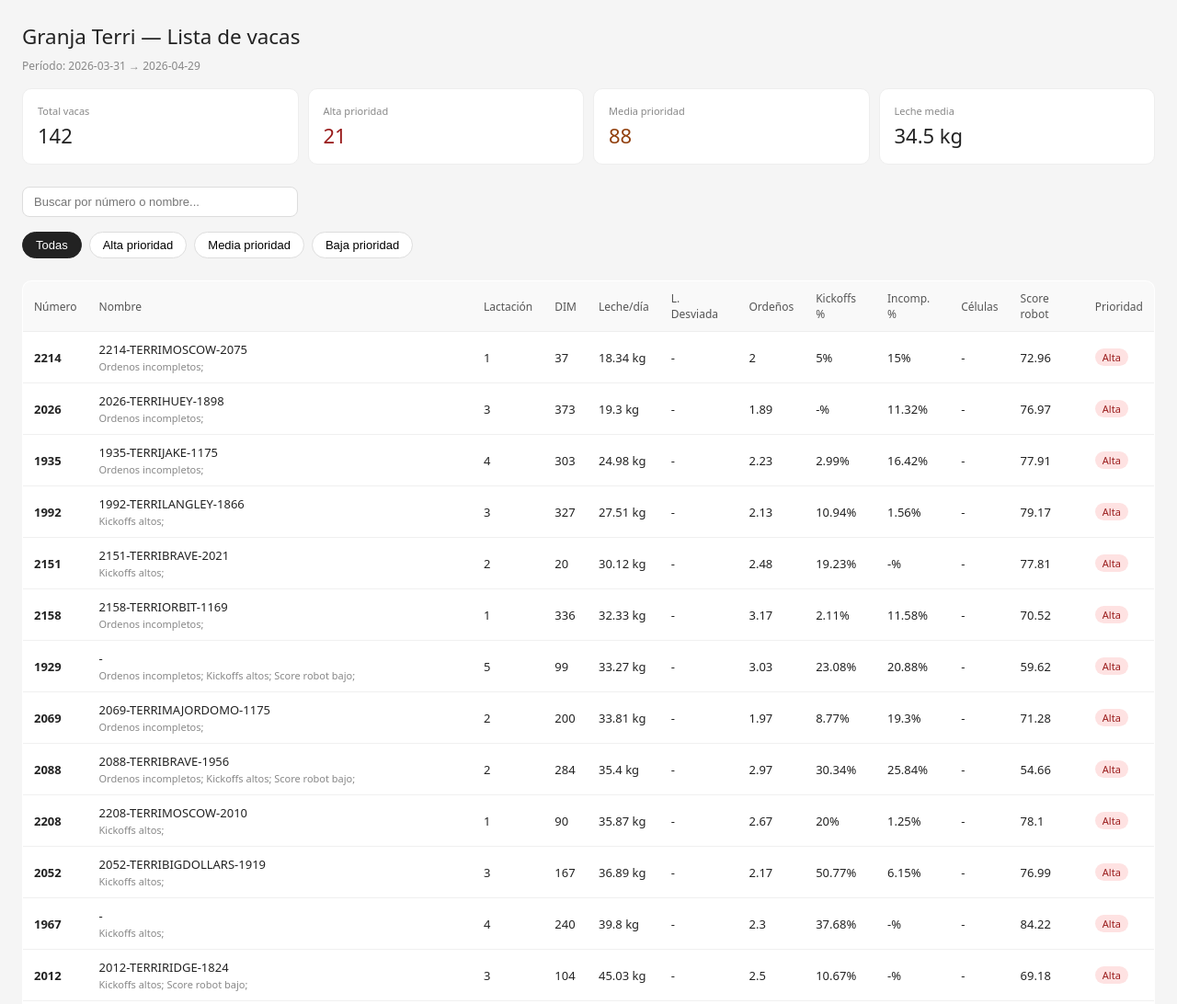
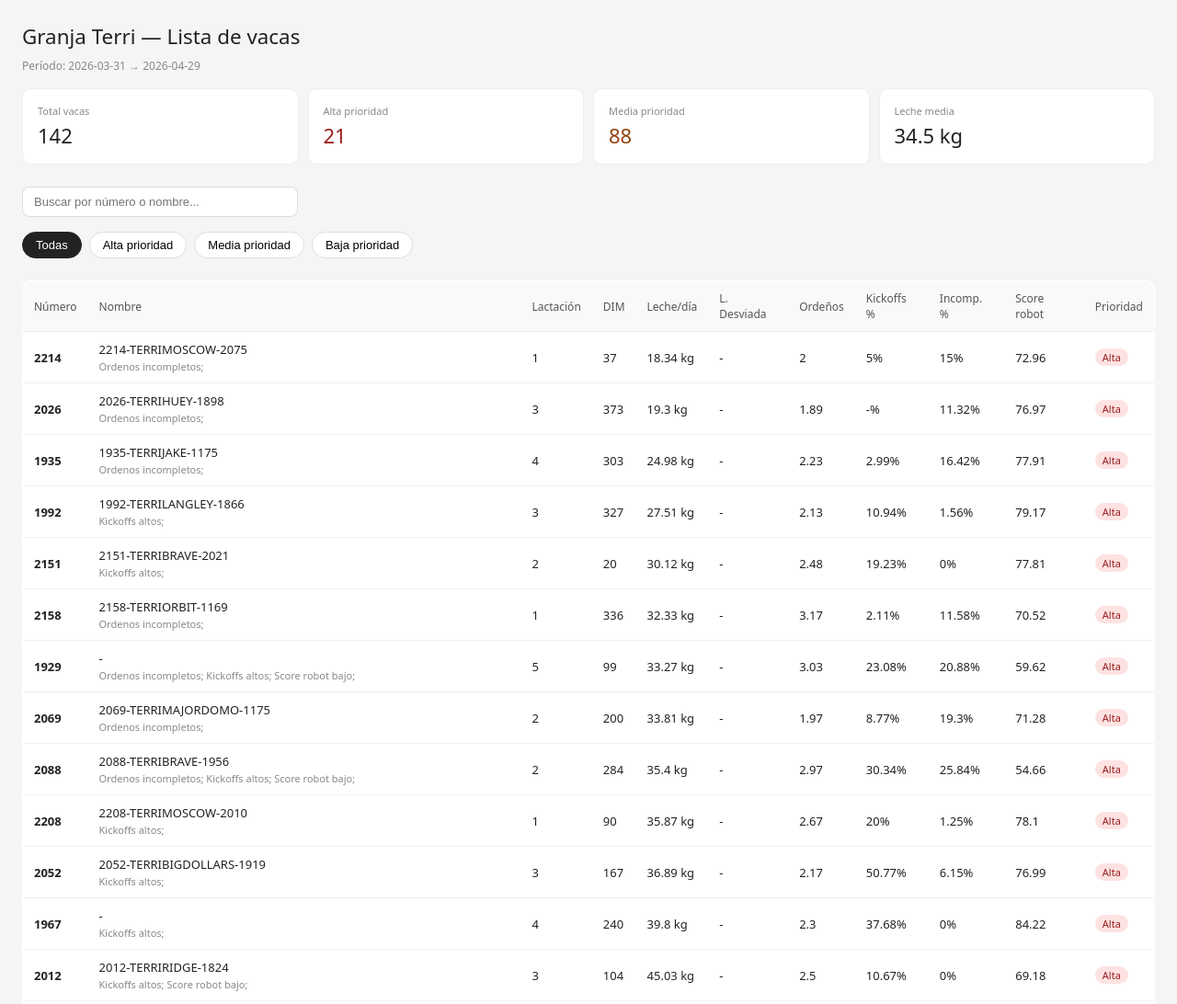
Before and after one commit to nachotronic/Milking-intelligence, a plain HTML site: page vacas.html in a window 1280 px wide. Shown: the top 1092 px of the page at 92% size. Drawn offline with Linux system fonts and the light colour scheme.

Commit message:
Add files via upload

```diff
--- a/vacas.html
+++ b/vacas.html
@@ -56,7 +56,6 @@
       <th>Ordeños</th>
       <th>Kickoffs %</th>
       <th>Incomp. %</th>
-      <th>Células</th>
       <th>Score robot</th>
       <th>Prioridad</th>
     </tr>
@@ -126,8 +125,7 @@ function renderTabla() {
       <td>${v.LecheDesviada > 0 ? '<span style="color:#991b1b">'+v.LecheDesviada+' kg</span>' : '-'}</td>
       <td>${v.OrdenosDiariosMedia || '-'}</td>
       <td>${v.PctKickoffs || '-'}%</td>
-      <td>${v.PctIncompletos || '-'}%</td>
-      <td>${v.CelulasMedia || '-'}</td>
+      <td>${v.PctIncompletos !== null && v.PctIncompletos !== undefined ? v.PctIncompletos + '%' : '-'}</td>
       <td>${v.DelProPlusRank || '-'}</td>
       <td><span class="badge ${(v.Prioridad||'').toLowerCase()}">${v.Prioridad || '-'}</span></td>
     </tr>
```
